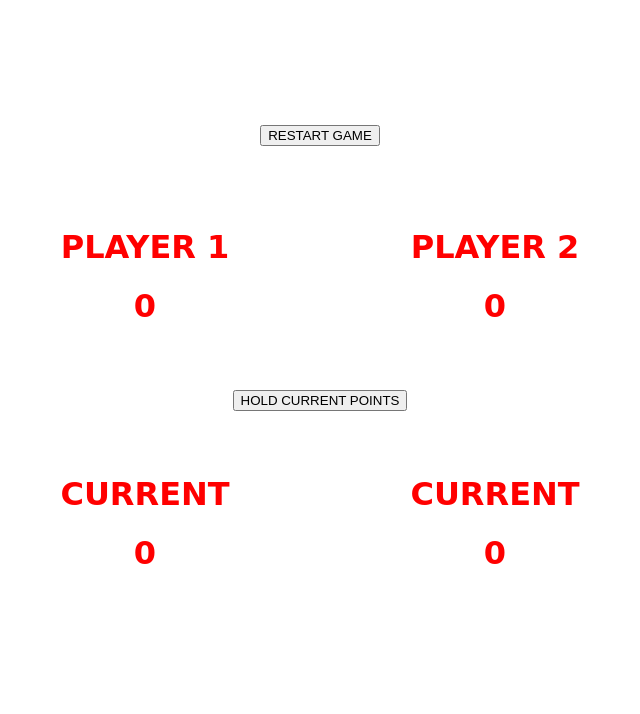
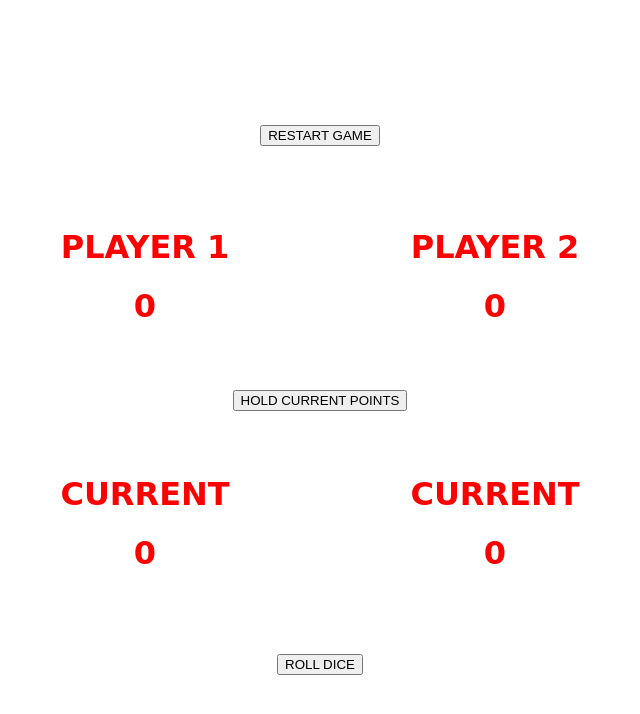
Before and after one commit to Ameer2000Mzori/Dice-Game, a website built with webpack: page src/index.html in a window 1280 px wide. Shown: the whole page, without its empty margins (320-960 px from the left). Built offline with nearby package versions, Linux system fonts and the light colour scheme; a web font is replaced by a local one.

Commit message:
added styling for dice roll btn

```diff
--- a/src/style.scss
+++ b/src/style.scss
@@ -72,6 +72,11 @@ body {
         position: absolute;
         top: 25px;
       }
+
+      .roll-Dice-Btn {
+        position: absolute;
+        bottom: 25px;
+      }
     }
   }
 }
```
Also changed, not shown: src/style.css, 1 other file.
